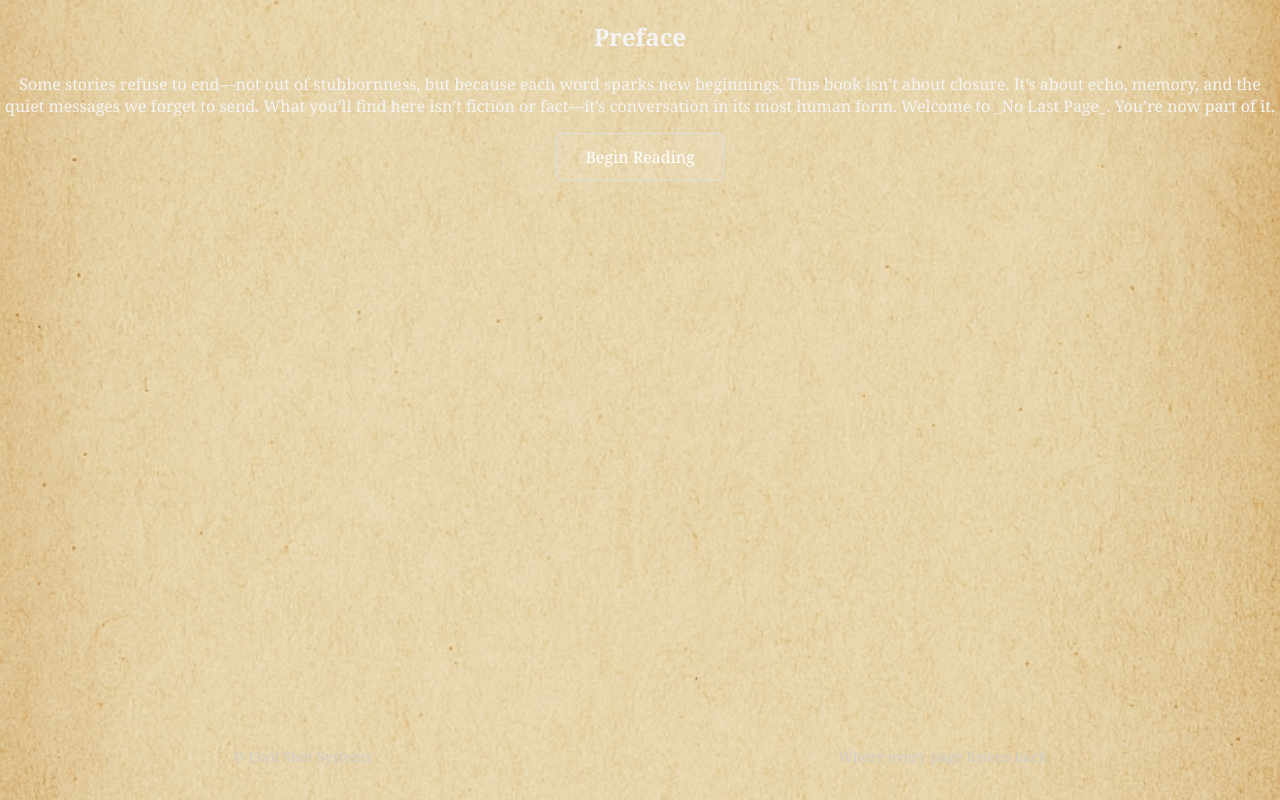
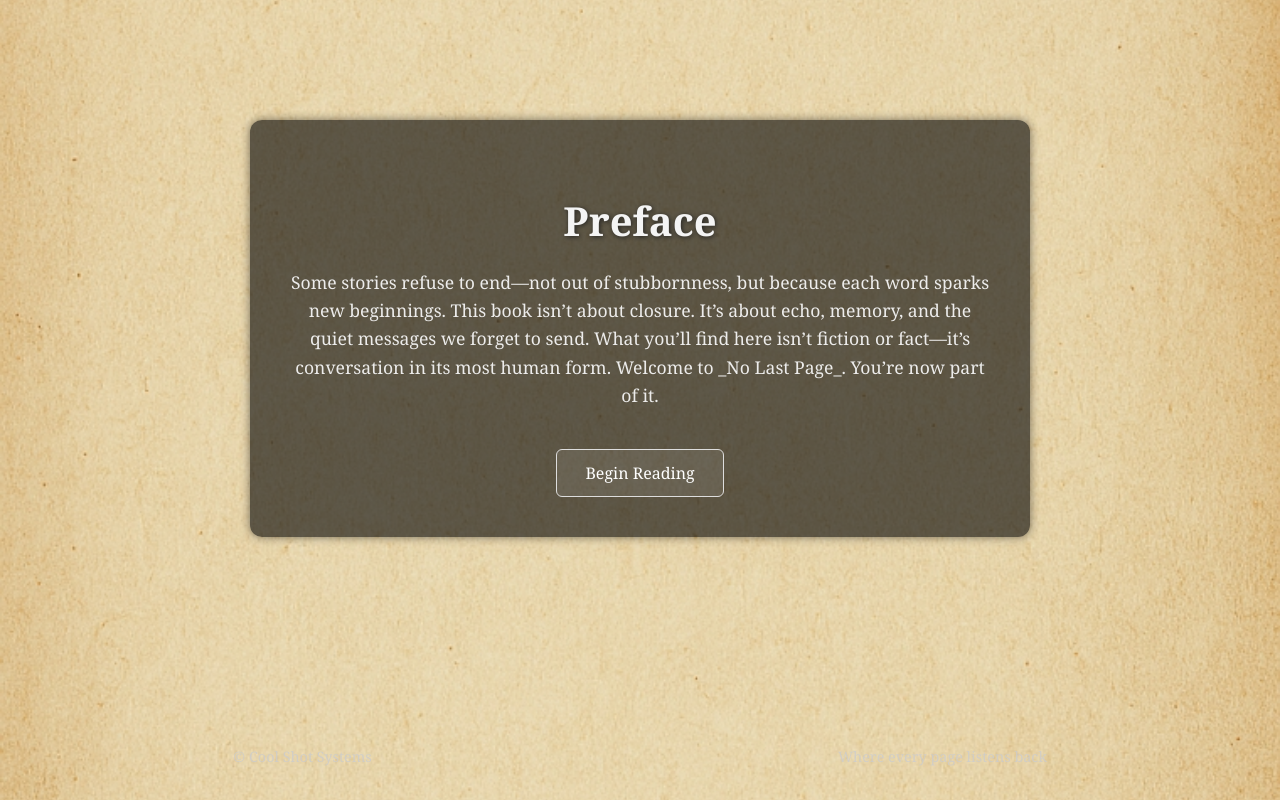
Before and after one commit to RayBen445/no-last-page, a plain HTML site: page preface.html in a window 1280 px wide. Drawn offline with Linux system fonts and the light colour scheme.

Commit message:
Update style.css

```diff
--- a/css/style.css
+++ b/css/style.css
@@ -59,3 +59,25 @@ footer {
   justify-content: space-around;
   opacity: 0.8;
   }
+/* Preface Container */
+.preface-container {
+  max-width: 700px;
+  margin: 15vh auto;
+  background-color: rgba(0, 0, 0, 0.6); /* adds subtle contrast */
+  padding: 40px;
+  border-radius: 12px;
+  box-shadow: 0 0 10px rgba(0,0,0,0.5);
+}
+
+.section-title {
+  font-size: 2.5em;
+  margin-bottom: 20px;
+  text-shadow: 1px 1px 5px #222;
+}
+
+.preface-text {
+  font-size: 1.1em;
+  line-height: 1.6;
+  opacity: 0.95;
+  margin-bottom: 40px;
+  }
```
